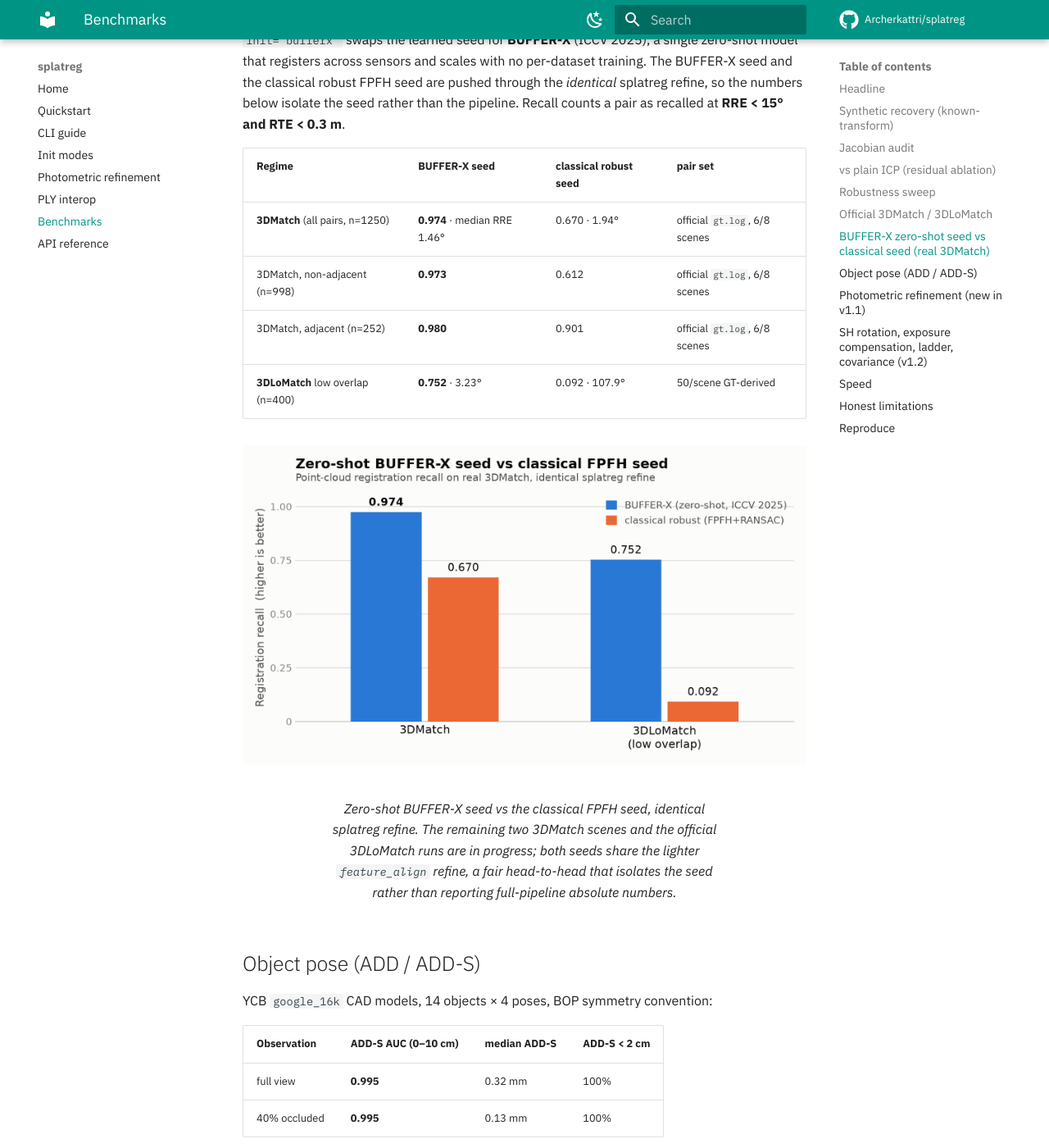
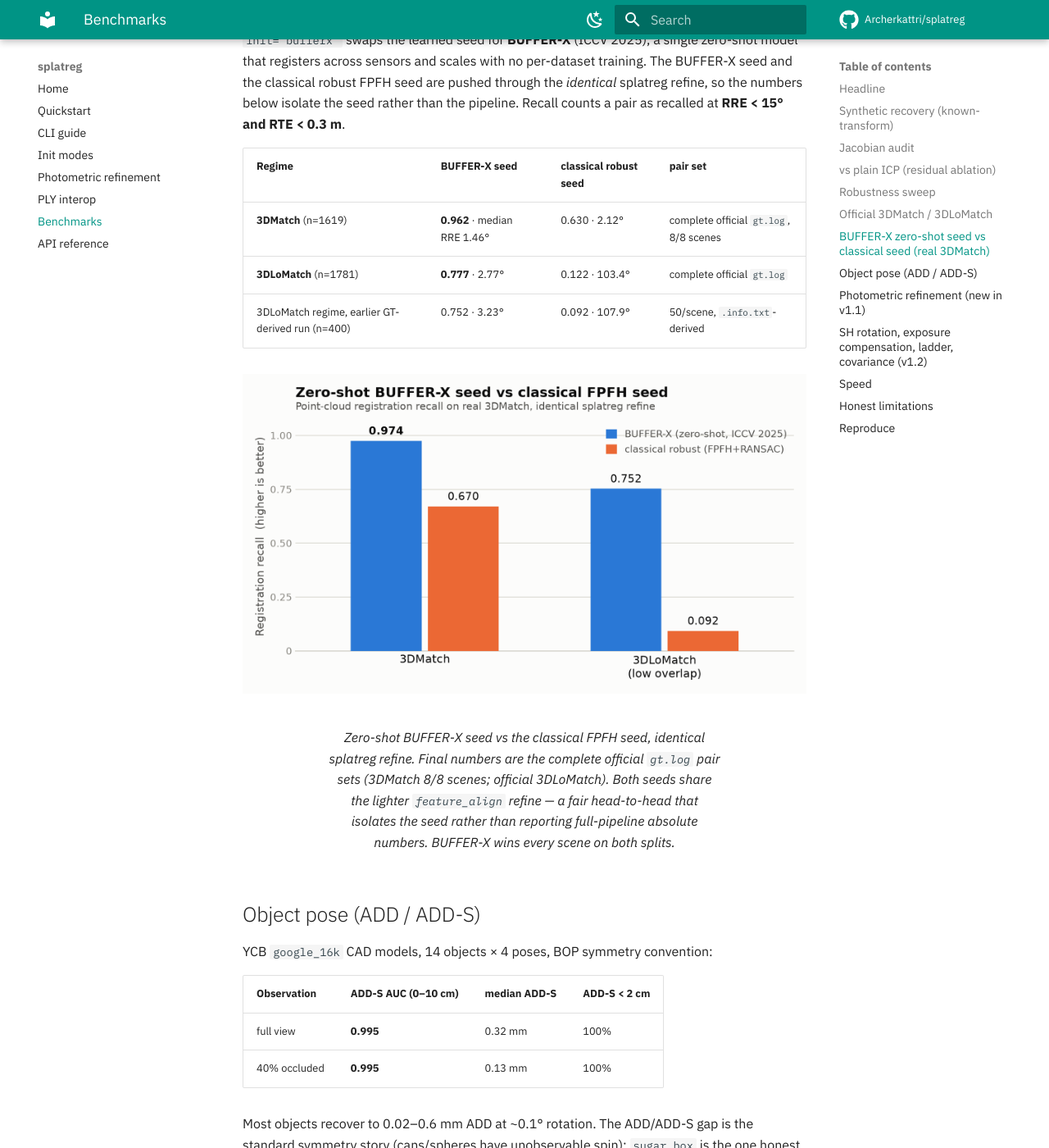
Before and after one commit to Archerkattri/splatreg, an MkDocs documentation site: the page built from docs_site/benchmarks.md, in a window 1280 px wide and 1400 px high, scrolled down 3046 px. Shown: the whole window at 82% size. Built offline with MkDocs 1.6.1 and Material for MkDocs 9.7.7, drawn with Linux system fonts in a browser that asks for light colours; comment, search, counter and statistics services are not loaded.

```diff
--- a/docs_site/benchmarks.md
+++ b/docs_site/benchmarks.md
@@ -91,14 +91,13 @@ below isolate the seed rather than the pipeline. Recall counts a pair as recalle
 
 | Regime | BUFFER-X seed | classical robust seed | pair set |
 |---|---|---|---|
-| **3DMatch** (all pairs, n=1250) | **0.974** · median RRE 1.46° | 0.670 · 1.94° | official `gt.log`, 6/8 scenes |
-| 3DMatch, non-adjacent (n=998) | **0.973** | 0.612 | official `gt.log`, 6/8 scenes |
-| 3DMatch, adjacent (n=252) | **0.980** | 0.901 | official `gt.log`, 6/8 scenes |
-| **3DLoMatch** low overlap (n=400) | **0.752** · 3.23° | 0.092 · 107.9° | 50/scene GT-derived |
+| **3DMatch** (n=1619) | **0.962** · median RRE 1.46° | 0.630 · 2.12° | complete official `gt.log`, 8/8 scenes |
+| **3DLoMatch** (n=1781) | **0.777** · 2.77° | 0.122 · 103.4° | complete official `gt.log` |
+| 3DLoMatch regime, earlier GT-derived run (n=400) | 0.752 · 3.23° | 0.092 · 107.9° | 50/scene, `.info.txt`-derived |
 
 <figure class="sr-figure" markdown="span">
   <img src="https://raw.githubusercontent.com/Archerkattri/splatreg/main/assets/bufferx_recall.png" alt="BUFFER-X zero-shot seed vs classical FPFH seed: registration recall on 3DMatch and the low-overlap regime">
-  <figcaption>Zero-shot BUFFER-X seed vs the classical FPFH seed, identical splatreg refine. The remaining two 3DMatch scenes and the official 3DLoMatch runs are in progress; both seeds share the lighter <code>feature_align</code> refine, a fair head-to-head that isolates the seed rather than reporting full-pipeline absolute numbers.</figcaption>
+  <figcaption>Zero-shot BUFFER-X seed vs the classical FPFH seed, identical splatreg refine. Final numbers are the complete official <code>gt.log</code> pair sets (3DMatch 8/8 scenes; official 3DLoMatch). Both seeds share the lighter <code>feature_align</code> refine — a fair head-to-head that isolates the seed rather than reporting full-pipeline absolute numbers. BUFFER-X wins every scene on both splits.</figcaption>
 </figure>
 
 ## Object pose (ADD / ADD-S)
--- a/pyproject.toml
+++ b/pyproject.toml
@@ -4,7 +4,7 @@ build-backend = "setuptools.build_meta"
 
 [project]
 name = "splatreg"
-version = "1.3.3"
+version = "1.4.0"
 description = "Composable geometry-first SE(3)/Sim(3) registration for 3D Gaussian Splatting, the inverse of gsplat."
 readme = "README.md"
 requires-python = ">=3.9"
--- a/splatreg/__init__.py
+++ b/splatreg/__init__.py
@@ -66,7 +66,7 @@ try:
 except ImportError:  # pragma: no cover
     mac_pose = mac_feature_align = None  # type: ignore
 
-__version__ = "1.3.3"
+__version__ = "1.4.0"
 __all__ = [
     "apply_transform",
     "register",
```
Also changed, not shown: CHANGELOG.md (+8 -5 lines), README.md (+10 -11 lines), 1 other file.
